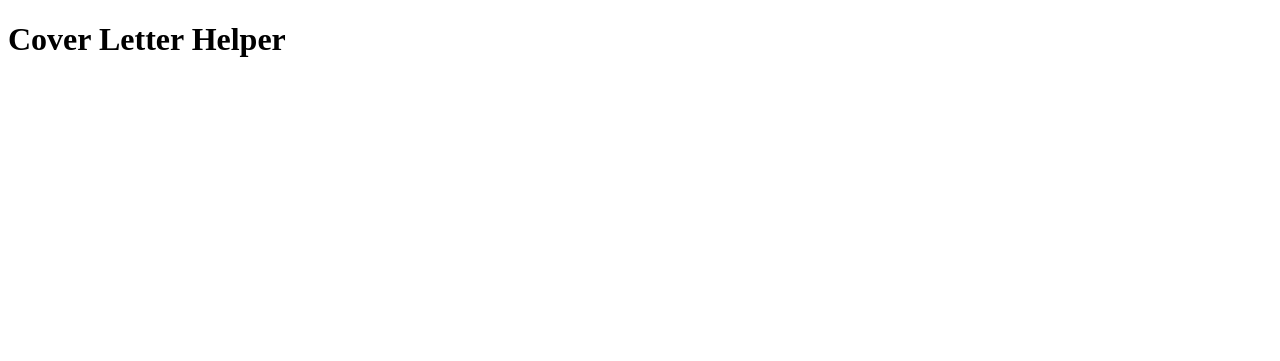
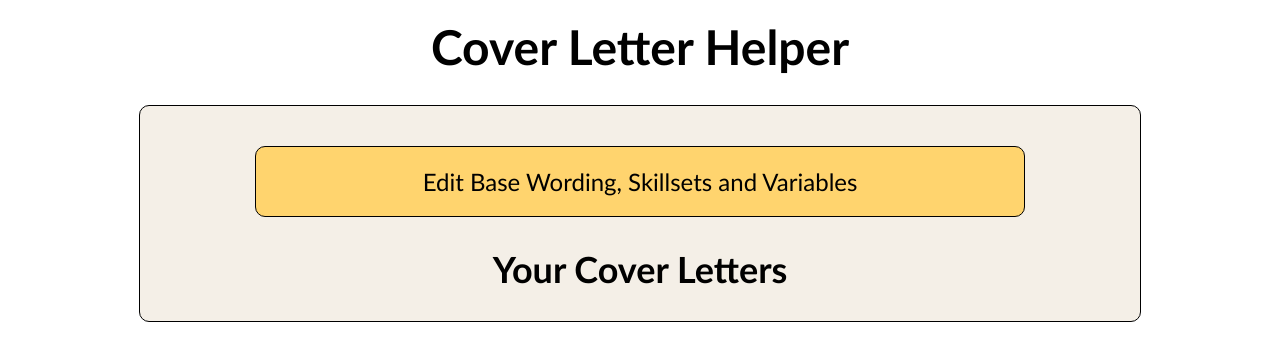
Before and after one commit to shakey0/cover-letter-helper, a Flask app: template templates/index.html in a window 1280 px wide. Shown: the top 361 px of the page. Run offline with Flask 3, Linux system fonts and the light colour scheme; the template is opened without the code that fills it, so the values that code supplies are empty.

Commit message:
edit_base page done

```diff
--- a/app.py
+++ b/app.py
@@ -1,10 +1,56 @@
 from flask import Flask, request, render_template
+from faker import Faker
+fake = Faker()
+
 app = Flask(__name__)
 
 
+class CoverLetter:
+    def __init__(self, name):
+        self.name = name
+
 @app.route('/')
-def hello_world():
-    return render_template('index.html')
+def index():
+    cover_letters = [
+        CoverLetter('Super Fridges Ltd.'),
+        CoverLetter('International Business Machines Corp.'),
+        CoverLetter('The Coca-Cola Company')
+    ]
+    return render_template('index.html', cover_letters=cover_letters)
+
+
+class Variables:
+    def __init__(self, name, values):
+        self.name = name
+        self.values = values
+
+class Paragraph:
+    def __init__(self, name, text):
+        self.name = name
+        self.text = text
+        self.slug = name.lower().replace(' ', '_')
+
+@app.route('/edit_base')
+def edit_base():
+    variables_set = [
+        Variables('Frontend', ['JavaScript', 'React', 'HTML', 'CSS']),
+        Variables('Backend', ['Python', 'Flask', 'Django', 'PostgreSQL', 'Ruby', 'Rails', 'Node.js', 'Express', 'MongoDB', 'Java', 'Spring']),
+        Variables('DevOps', ['Docker', 'Kubernetes', 'AWS', 'Terraform']),
+        Variables('Product Management', ['Agile', 'Scrum', 'Jira', 'Product Roadmap']),
+        Variables('Soft Skills', ['Communication', 'Problem Solving', 'Teamwork', 'Time Management'])
+    ]
+    lorem_texts = [" ".join(fake.sentences(nb=10)) for _ in range(3)]
+    paragraphs = [
+        Paragraph('Introduction', lorem_texts[0]),
+        Paragraph('Experience', lorem_texts[1]),
+        Paragraph('Skills', lorem_texts[2])
+    ]
+    return render_template('edit_base.html', variables_set=variables_set, paragraphs=paragraphs)
+
+
+@app.route('/drag_test')
+def drag_test():
+    return render_template('drag_test.html')
 
 
 if __name__ == '__main__':
--- a/static/scripts/script.js
+++ b/static/scripts/script.js
@@ -1,3 +1,3 @@
 // dragula([document.querySelector('#your-container')]);
 
-dragula([document.getElementById('left1'), document.getElementById('right1')]);
+dragula([document.getElementById('left1'), document.getElementById('middle1'), document.getElementById('right1')]);
--- a/static/stylesheets/stylesheet.css
+++ b/static/stylesheets/stylesheet.css
@@ -1,3 +1,168 @@
+body {
+    font-family:'Trebuchet MS', 'Lucida Sans Unicode', 'Lucida Grande', 'Lucida Sans', Arial, sans-serif;
+    text-align: center;
+    align-items: center;
+}
+
+.page-title {
+    margin-top: 0;
+    margin-bottom: 0;
+    padding-top: 10px;
+    padding-bottom: 10px;
+    font-size: 48px;
+}
+
+.sub-title {
+    margin-top: 0;
+    margin-bottom: 0;
+    padding-top: 10px;
+    padding-bottom: 10px;
+    font-size: 36px;
+}
+
+.main-menu-btn {
+    position: absolute;
+    left: 8px;
+    padding: 10px;
+    border: 1px solid #000;
+    border-radius: 10px;
+    background-color: #e4e7eb;
+    font-size: 18px;
+    text-decoration: none;
+    color: black;
+    transition: background-color 0.3s, transform 0.3s;
+}
+
+.main-menu-btn:hover {
+    background-color: #d4d8dd;
+    transform: scale(1.05);
+}
+
+.center-wrapper {
+    display: flex;
+    justify-content: center;
+    align-items: center;
+    text-align: center;
+}
+
+.main-container {
+    display: flex;
+    margin-top: 20px;
+    margin-bottom: 20px;
+    padding-top: 20px;
+    padding-bottom: 20px;
+    width: 95%;
+    max-width: 1600px;
+    border: 1px solid #000;
+    border-radius: 10px;
+    background-color: #f4efe7;
+}
+
+.section-container {
+    padding: 0 20px;
+    display: flex;
+    flex-direction: column;
+    align-items: center;
+    width: 100%;
+}
+
+.two-fifths {
+    flex: 2;
+}
+
+.three-fifths {
+    flex: 3;
+}
+
+.big-btn-box, .med-btn-box {
+    padding-top: 20px;
+    padding-bottom: 20px;
+    width: 80%;
+    max-width: 800px;
+    border: 1px solid #000;
+    border-radius: 10px;
+    background-color: #ffd46e;
+    font-size: 24px;
+    text-decoration: none;
+    color: black;
+    transition: background-color 0.3s, transform 0.3s;
+}
+
+.big-btn-box {
+    margin-top: 20px;
+    margin-bottom: 20px;
+    background-color: #ffd46e;
+    font-size: 24px;
+}
+
+.med-btn-box {
+    margin-top: 15px;
+    margin-bottom: 15px;
+    background-color: #c7f1b7;
+    font-size: 21px;
+}
+
+.big-btn-box:hover {
+    background-color: #ffdb9e;
+    transform: scale(1.05);
+}
+
+.med-btn-box:hover {
+    background-color: #b0f7a1;
+    transform: scale(1.05);
+}
+
+.paragraph-click-box, .variables-click-box {
+    box-sizing: border-box;
+    margin: 10px;
+    width: 100%;
+    border: 1px solid #000;
+    border-radius: 5px;
+    text-decoration: none;
+    text-align: justify;
+    word-break: keep-all;
+    color: black;
+    transition: background-color 0.3s, transform 0.3s;
+}
+
+.paragraph-click-box {
+    padding: 10px 20px;
+    background-color: #fbfaf9;
+}
+
+.paragraph-click-box:hover {
+    background-color: #f0efee;
+    transform: scale(1.01);
+}
+
+.variables-click-box {
+    padding: 5px 20px;
+    background-color: #f6f6e9;
+}
+
+.variables-click-box:hover {
+    background-color: #ffffea;
+    transform: scale(1.01);
+}
+
+.variables-list-box {
+    display: flex;
+    flex-wrap: wrap;
+}
+
+.variables-list-box p {
+    margin: 0 12px 12px 0;
+    padding: 10px;
+    border: 1px solid #000;
+    border-radius: 5px;
+    background-color: #fdeedb;
+}
+
 .container {
     min-height: 50px;
 }
+
+.flex-test {
+    display: flex;
+    justify-content: center;
+}
--- a/templates/index.html
+++ b/templates/index.html
@@ -9,6 +9,17 @@
         <link rel="stylesheet" href="{{ url_for('static', filename='stylesheets/stylesheet.css') }}">
     </head>
     <body>
-        <h1>Cover Letter Helper</h1>
+        <h1 class="page-title">Cover Letter Helper</h1>
+        <div class="center-wrapper">
+            <div class="main-container" style="max-width: 1000px;">
+                <div class="section-container">
+                    <a class="big-btn-box" href="{{ url_for('edit_base') }}">Edit Base Wording, Skillsets and Variables</a>
+                    <h1 class="sub-title">Your Cover Letters</h1>
+                    {% for cover_letter in cover_letters %}
+                        <a class="med-btn-box" href="">{{cover_letter.name}}</a>
+                    {% endfor %}
+                </div>
+            </div>
+        </div>
     </body>
 </html>
```
Also changed, not shown: templates/drag_test.html (+11 -1 lines), templates/edit_base.html (added, +42 -0 lines).
